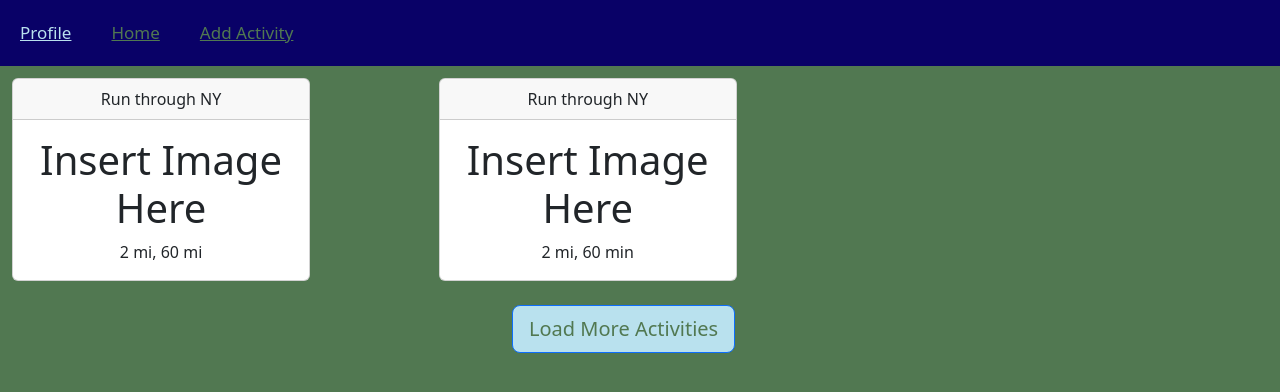
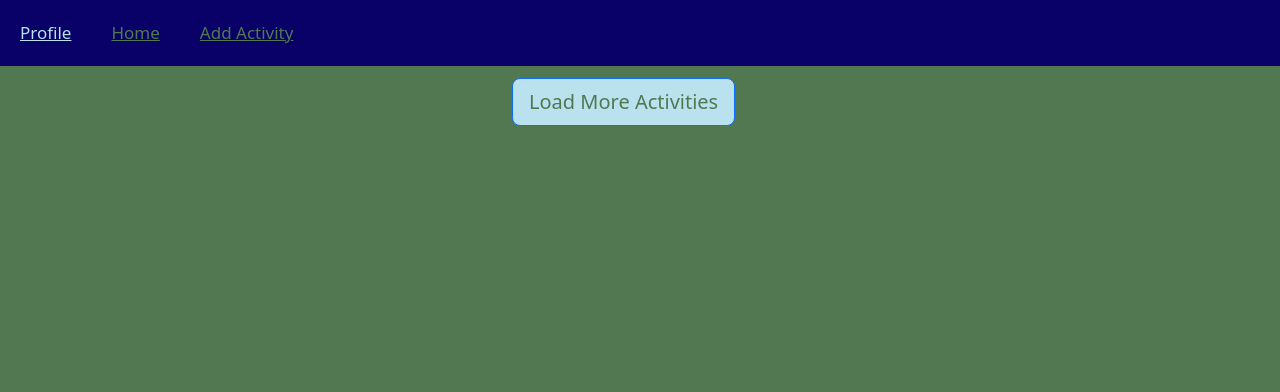
Before and after one commit to dswhaley/Route-Builder-Web-App, a Flask app: page / in a window 1280 px wide. Shown: the top 392 px of the page. Run offline with Flask 3, Linux system fonts and the light colour scheme; parts of the project's set-up code (start-up, migrations or seed data) failed here and were passed over.

```diff
--- a/app/core/templates/home.html
+++ b/app/core/templates/home.html
@@ -51,37 +51,6 @@
         </div>
 
     {%endfor%}
-
-              <div class= "col-sm-12 col-md-6 col-lg-6 col-xl-4">
-<div class = "cardEx">
-      <div class="card text-center">
-        <div class="card-header">
-          <!--activity.title--> Run through NY
-        </div>
-        <div class="card-body">
-          <h1 class="card-title"> <!--activity.route --> Insert Image Here </h1>
-          <!-- activity.distance--> 2 mi, <!-- activity.time --> 60 mi
-          <!--<button type="button" class="btn btn-lg btn-outline-primary">Details</button>-->
-        </div>
-        </div>
-        </div>
-        </div>
-
-
-                <div class= "col-sm-12 col-md-6 col-lg-6 col-xl-4">
-                    <div class = "cardEx">
-      <div class="card text-center">
-        <div class="card-header">
-          <!--activity.title--> Run through NY
-        </div>
-        <div class="card-body">
-          <h1 class="card-title"> <!--activity.route --> Insert Image Here </h1>
-          <!-- activity.distance--> 2 mi, <!-- activity.time --> 60 min
-          <!--<button type="button" class="btn btn-lg btn-outline-primary">Details</button>-->
-        </div>
-        </div>
-        </div>
-        </div>
         </div>
         </div>
 
```
